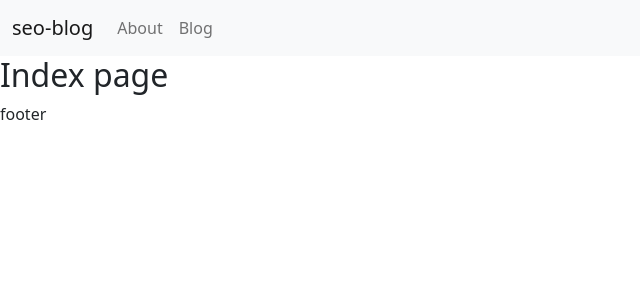
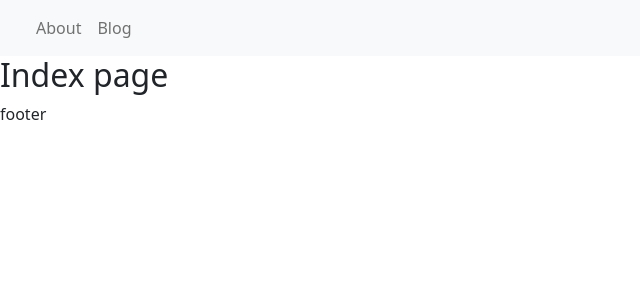
Before and after one commit to David-mwendwa/seo-blog, a Next.js app in the folder frontend/: page / in a window 1280 px wide. Shown: the top 300 px of the page, without its empty margins (0-640 px from the left). Built offline with nearby package versions, Linux system fonts and the light colour scheme.

Commit message:
setup environment variable with nextjs

```diff
--- a/frontend/components/Header.js
+++ b/frontend/components/Header.js
@@ -7,12 +7,8 @@ import {
   Nav,
   NavItem,
   NavLink,
-  UncontrolledDropdown,
-  DropdownToggle,
-  DropdownMenu,
-  DropdownItem,
-  NavbarText,
 } from 'reactstrap';
+import { APP_NAME } from '../config';
 
 function Header() {
   const [isOpen, setIsOpen] = useState(false);
@@ -22,7 +18,7 @@ function Header() {
   return (
     <div>
       <Navbar color='light' light expand='md'>
-        <NavbarBrand href='/'>seo-blog</NavbarBrand>
+        <NavbarBrand href='/'>{APP_NAME}</NavbarBrand>
         <NavbarToggler onClick={toggle} />
         <Collapse isOpen={isOpen} navbar>
           <Nav className='ml-auto' navbar>
@@ -30,9 +26,7 @@ function Header() {
               <NavLink href='#'>About</NavLink>
             </NavItem>
             <NavItem>
-              <NavLink href='#'>
-                Blog
-              </NavLink>
+              <NavLink href='#'>Blog</NavLink>
             </NavItem>
           </Nav>
         </Collapse>
--- /dev/null
+++ b/frontend/config.js
@@ -0,0 +1,8 @@
+import getConfig from 'next/config';
+const { publicRuntimeConfig } = getConfig();
+
+export const API = publicRuntimeConfig.PRODUCTION
+  ? 'https://seoblog.com'
+  : 'http://localhost:5000';
+
+export const APP_NAME = publicRuntimeConfig.APP_NAME;
```
